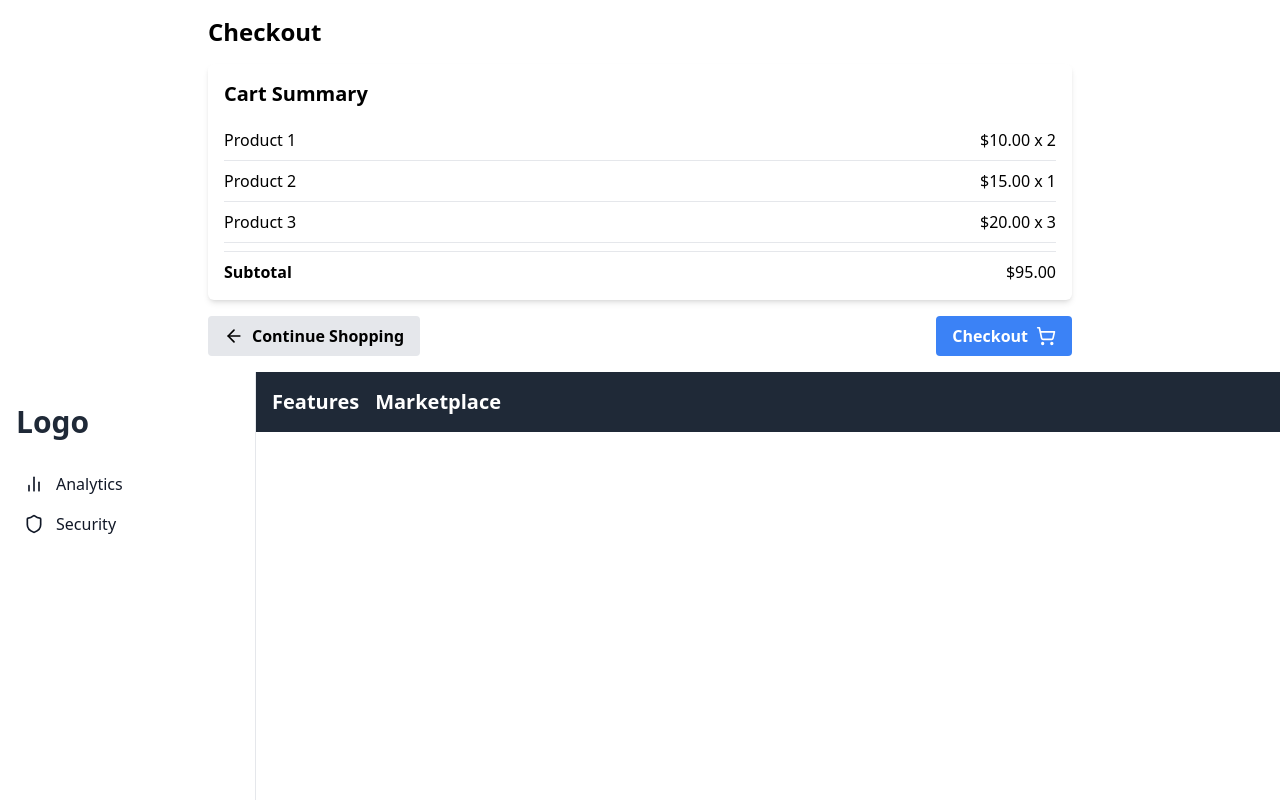
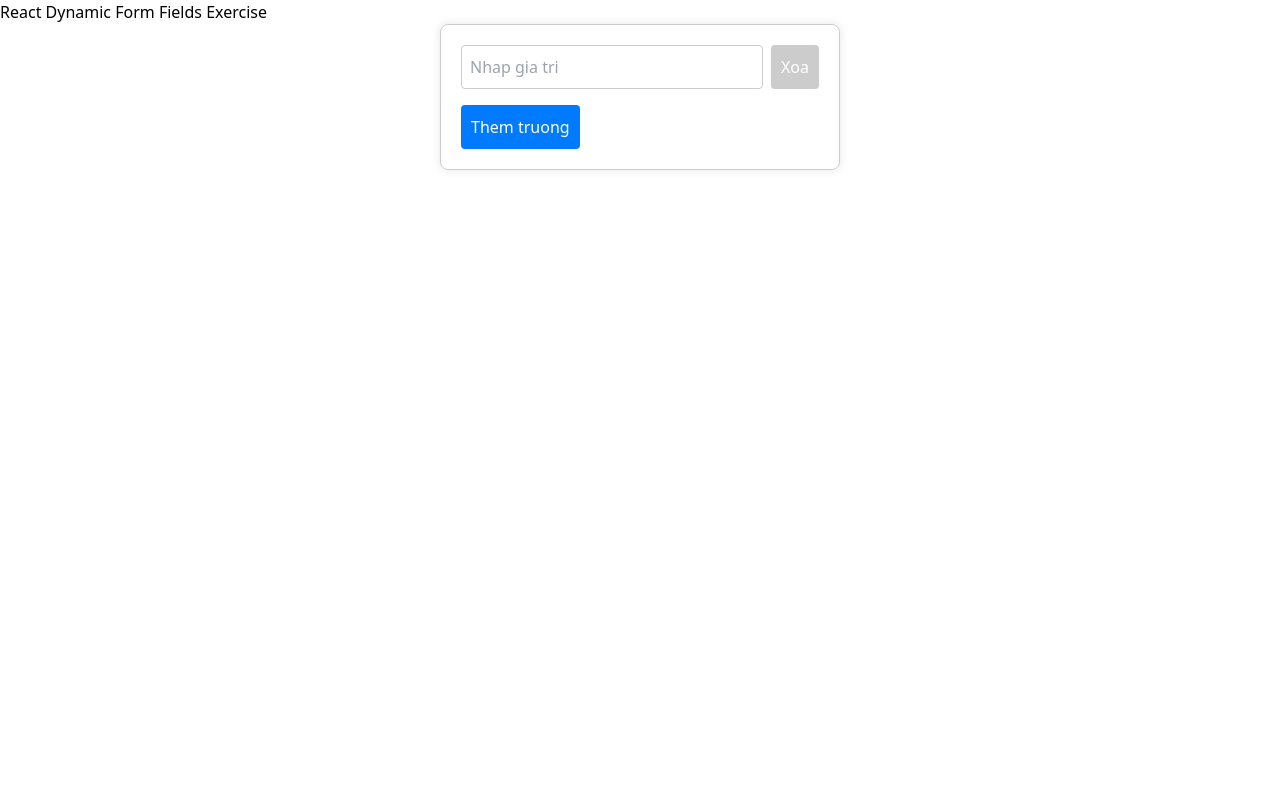
Before and after one commit to TienLe0305/React-Practice, a React (Create React App) app in the folder calculator/: page / in a window 1280 px wide. Shown: the top 800 px of the page. Built offline with nearby package versions, Linux system fonts and the light colour scheme.

Commit message:
Dynamic Form

```diff
--- a/calculator/src/App.js
+++ b/calculator/src/App.js
@@ -6,6 +6,7 @@
 // import ButtonClick from "./components/ButtonClick/ButtonClick.js";
 import CheckoutPage from "./components/CheckoutPage.js";
 import NavigationPage from "./components/Dashboard.js";
+import DynamicForm from "./components/DynamicForm/DynamicForm.js";
 import ImageCarousel from "./components/ImageCarousel/ImageCarousel.js";
 // import Clock from "./components/Clock/Clock.js";
 // import CommentSection from "./components/CommentSection/CommentSection.js";
@@ -130,9 +131,11 @@ function App() {
       <SearchBar />
       <TodoForm />
       <ToggleSwitch /> */}
-      <CheckoutPage />
-      <NavigationPage />
-      <ImageCarousel />
+      {/* <CheckoutPage />
+      <NavigationPage /> */}
+      {/* <ImageCarousel /> */}
+      <h1>React Dynamic Form Fields Exercise</h1>
+      <DynamicForm />
     </div>
   );
 }
--- /dev/null
+++ b/calculator/src/components/DynamicForm/DynamicForm.css
@@ -0,0 +1,35 @@
+.dynamic-form-fields-container {
+  max-width: 400px;
+  margin: auto;
+  padding: 20px;
+  border: 1px solid #ccc;
+  border-radius: 8px;
+  box-shadow: 0 0 10px rgba(0, 0, 0, 0.1);
+}
+
+.form-field {
+  display: flex;
+  margin-bottom: 16px;
+}
+
+input {
+  flex: 1;
+  padding: 8px;
+  margin-right: 8px;
+  border: 1px solid #ccc;
+  border-radius: 4px;
+}
+
+button {
+  background-color: #e74c3c;
+  color: white;
+  padding: 8px;
+  border: none;
+  border-radius: 4px;
+  cursor: pointer;
+}
+
+button[disabled] {
+  background-color: #ccc;
+  cursor: not-allowed;
+}
--- /dev/null
+++ b/calculator/src/components/DynamicForm/DynamicForm.js
@@ -0,0 +1,53 @@
+import React from "react";
+import "./DynamicForm.css";
+import { useState } from "react";
+
+const DynamicForm = () => {
+  const [fields, setFields] = useState([{ id: 1, value: "" }]);
+
+  const handleChange = (id, value) => {
+    const updatedFields = fields.map((field) =>
+      field.id === id ? { ...field, value } : field
+    );
+    setFields(updatedFields);
+  };
+
+  const handleAddField = () => {
+    const newField = { id: fields.length + 1, value: "" };
+    setFields([...fields, newField]);
+  };
+
+  const handleRemoveField = (id) => {
+    const updatedFields = fields.filter((field) => field.id !== id);
+    setFields(updatedFields);
+  };
+
+  return (
+    <div className="dynamic-form-fields-container">
+      <form>
+        {fields.map((field) => (
+          <div key={field.id} className="form-field">
+            <input
+              type="text"
+              placeholder="Nhap gia tri"
+              value={field.value}
+              onChange={(e) => handleChange(field.id, e.target.value)}
+            />
+            <button
+              type="button"
+              onClick={() => handleRemoveField(field.id)}
+              disabled={fields.length === 1}
+            >
+              Xoa
+            </button>
+          </div>
+        ))}
+      </form>
+      <button type="button" onClick={handleAddField}>
+        Them truong
+      </button>
+    </div>
+  );
+};
+
+export default DynamicForm;
```
